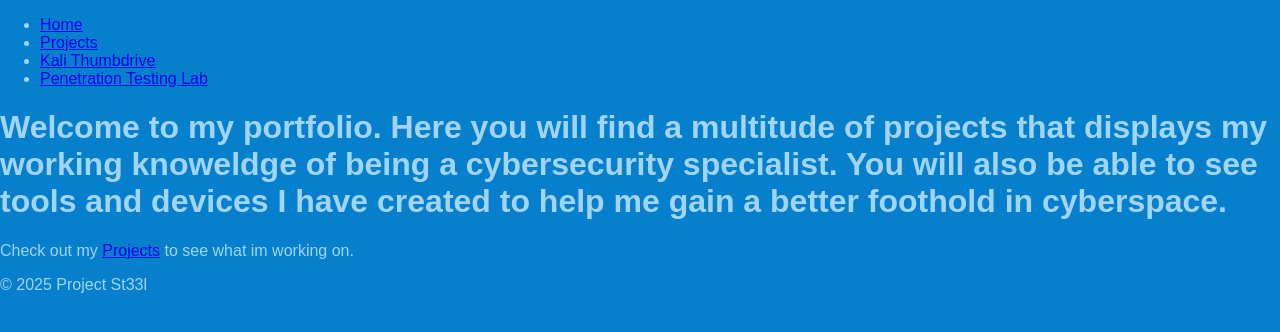
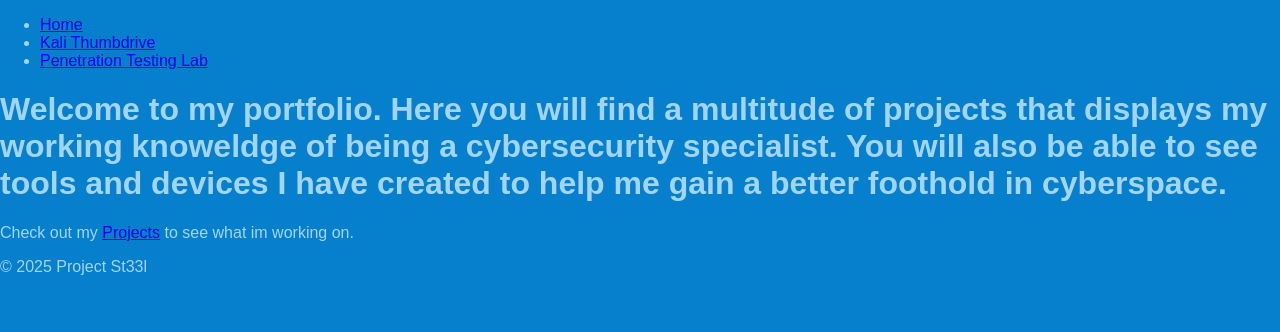
Before and after one commit to St33lRain/St33lRain.github.io, a Jekyll site: the page built from index.md, in a window 1280 px wide. Shown: the top 332 px of the page. Built offline with Jekyll 4.4.1, drawn with Linux system fonts in a browser that asks for light colours.

Commit message:
Update nav.html

```diff
--- a/_includes/nav.html
+++ b/_includes/nav.html
@@ -1,7 +1,6 @@
 <nav class="site-nav">
   <ul>
     <li><a href="{{ '/' | relative_url }}">Home</a></li>
-    <li><a href="{{ '/Project' | relative_url }}">Projects</a></li>
     <li><a href="{{ '/Project/Kali-Thumbdrive.md' | relative_url }}">Kali Thumbdrive</a></li>
     <li><a href="{{ '/Project/Penetration-Testing-Lab.md' | relative_url }}">Penetration Testing Lab</a></li>
   </ul>
```
